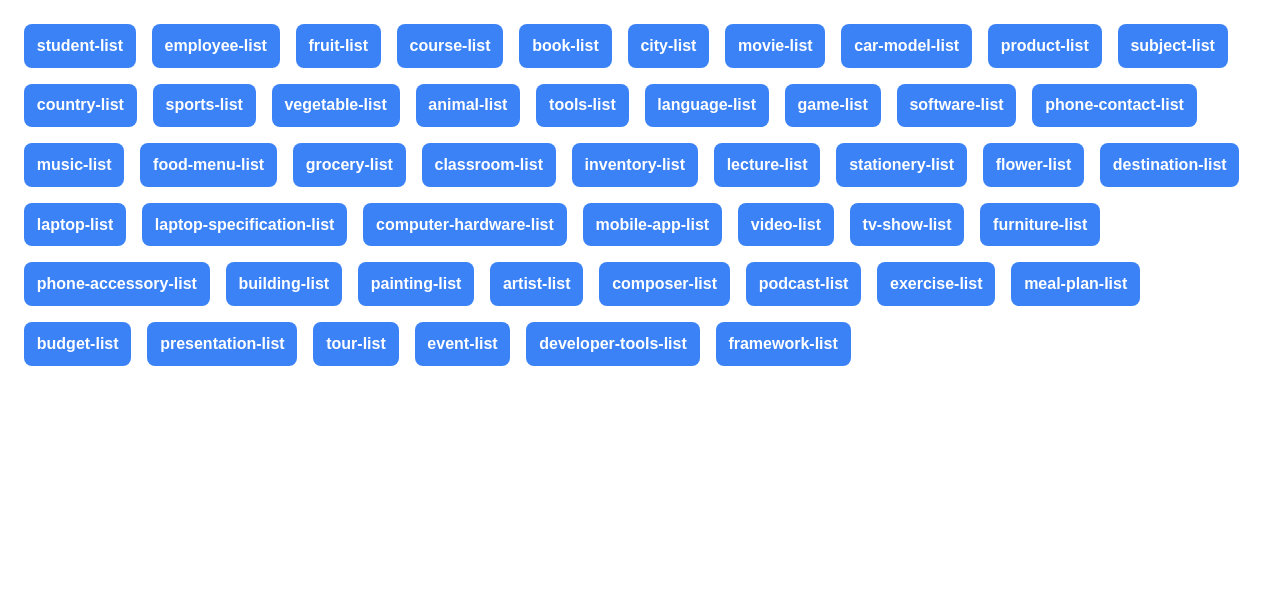
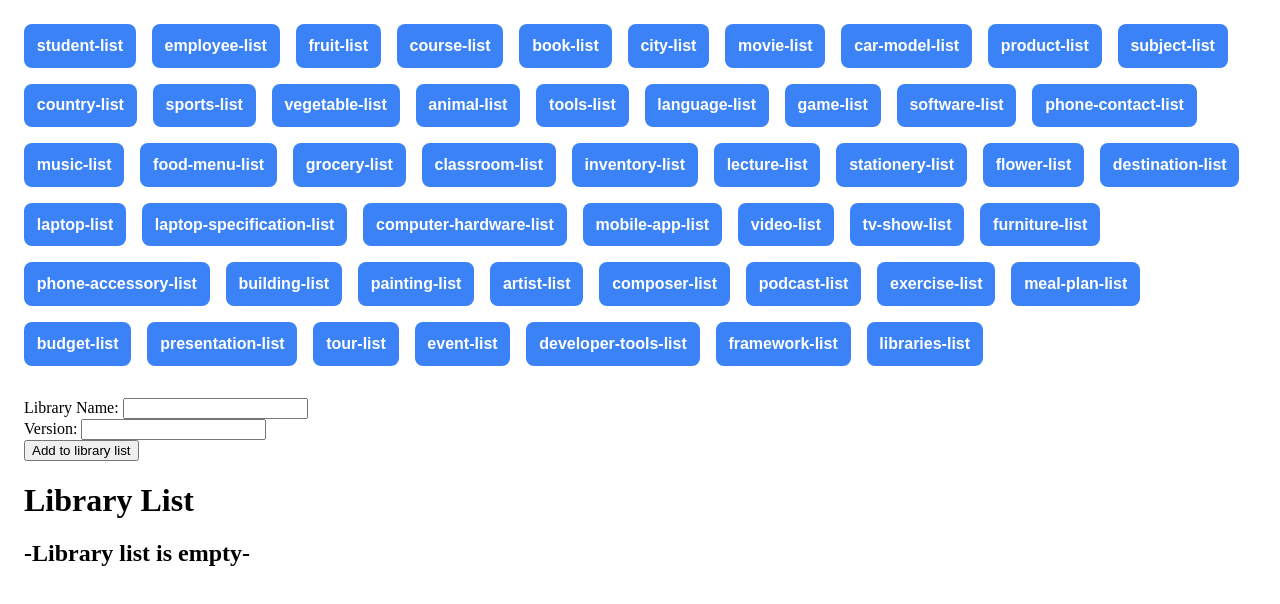
Before and after one commit to devken4u/angular-50-ds-services, an Angular app: page /libraries-list in a window 1280 px wide. Before the commit this address led to /. Shown: the top 604 px of the page. Built offline with nearby package versions, Linux system fonts and the light colour scheme.

Commit message:
feat(library list): Added library list component

```diff
--- a/src/app/app.module.ts
+++ b/src/app/app.module.ts
@@ -53,6 +53,7 @@ import { TourListComponent } from './tour-list/tour-list.component';
 import { EventListComponent } from './event-list/event-list.component';
 import { DeveloperToolsListComponent } from './developer-tools-list/developer-tools-list.component';
 import { FrameworkListComponent } from './framework-list/framework-list.component';
+import { LibraryListComponent } from './library-list/library-list.component';
 
 @NgModule({
   declarations: [
@@ -105,7 +106,8 @@ import { FrameworkListComponent } from './framework-list/framework-list.componen
     TourListComponent,
     EventListComponent,
     DeveloperToolsListComponent,
-    FrameworkListComponent
+    FrameworkListComponent,
+    LibraryListComponent,
   ],
   imports: [
     RouterOutlet,
--- a/src/app/app.routes.ts
+++ b/src/app/app.routes.ts
@@ -48,6 +48,7 @@ import { TourListComponent } from './tour-list/tour-list.component';
 import { EventListComponent } from './event-list/event-list.component';
 import { DeveloperToolsListComponent } from './developer-tools-list/developer-tools-list.component';
 import { FrameworkListComponent } from './framework-list/framework-list.component';
+import { LibraryListComponent } from './library-list/library-list.component';
 
 export const routes: Routes = [
   { path: '', redirectTo: 'student-list', pathMatch: 'full' },
@@ -103,4 +104,5 @@ export const routes: Routes = [
   { path: 'event-list', component: EventListComponent },
   { path: 'developer-tools-list', component: DeveloperToolsListComponent },
   { path: 'framework-list', component: FrameworkListComponent },
+  { path: 'libraries-list', component: LibraryListComponent },
 ];
--- /dev/null
+++ b/src/app/library-list/library-list.component.html
@@ -0,0 +1,26 @@
+<main>
+  <div>
+    <label for="name">Library Name: </label>
+    <input type="text" id="name" [(ngModel)]="name" />
+    <br />
+    <label for="version">Version: </label>
+    <input type="text" id="version" [(ngModel)]="version" />
+    <br />
+    <button (click)="add()">Add to library list</button>
+  </div>
+  <div>
+    <h1>Library List</h1>
+    @if( libraryList.length === 0){
+    <h2>-Library list is empty-</h2>
+    }@else{
+    <ol>
+      @for( library of libraryList; track $index){
+      <li [style.marginBottom]="'20px'">
+        Library Name: {{ library.name }} <br />
+        Version: {{ library.version }}
+      </li>
+      }
+    </ol>
+    }
+  </div>
+</main>
--- /dev/null
+++ b/src/app/library-list/library-list.component.ts
@@ -0,0 +1,23 @@
+import { Component } from '@angular/core';
+import { Library } from '../types';
+
+@Component({
+  selector: 'app-library-list',
+  templateUrl: './library-list.component.html',
+  styleUrl: './library-list.component.css',
+})
+export class LibraryListComponent {
+  libraryList: Library[] = [];
+
+  name: string = '';
+  version: string = '';
+
+  add() {
+    this.libraryList.push({
+      name: this.name,
+      version: this.version,
+    });
+    this.name = '';
+    this.version = '';
+  }
+}
--- a/src/app/types.ts
+++ b/src/app/types.ts
@@ -224,3 +224,8 @@ export type Framework = {
   name: string;
   version: string;
 };
+
+export type Library = {
+  name: string;
+  version: string;
+};
```
Also changed, not shown: src/app/library-list/library-list.component.css (added), 1 other file (tests, documents, lock files or other folders).
